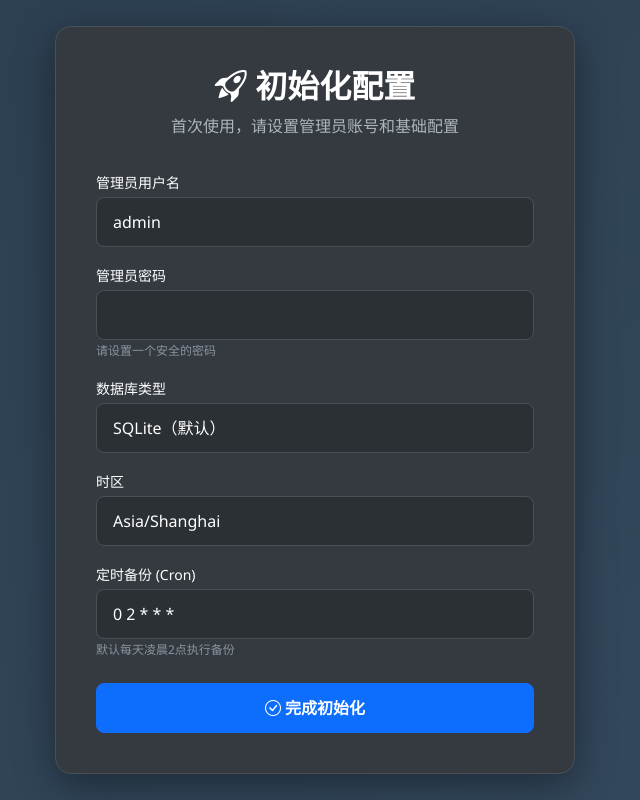
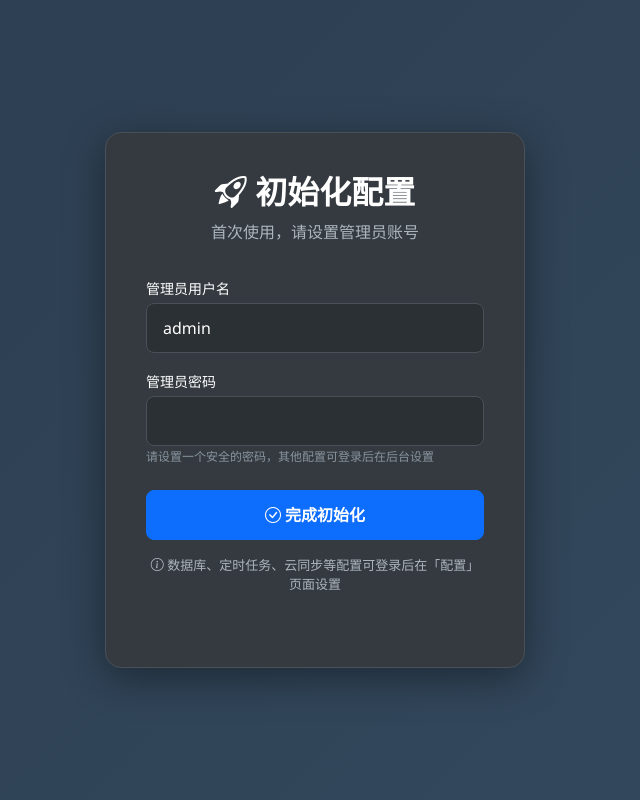
Before and after one commit to yingxiaomo/vaultwarden-backup, a FastAPI app: page /setup in a window 1280 px wide. Shown: the whole page, without its empty margins (325-965 px from the left). Run offline with FastAPI, Linux system fonts and the light colour scheme.

Commit message:
镜像瘦身+简化初始化：安装 Python 包后删除 pip/缓存，初始化只保留 root 用户配置

```diff
--- a/src/app.py
+++ b/src/app.py
@@ -186,17 +186,9 @@ async def do_setup(
     request: Request,
     web_user: str = Form(...),
     web_pass: str = Form(...),
-    db_type: str = Form("sqlite"),
-    tz: str = Form("Asia/Shanghai"),
-    cron: str = Form("0 2 * * *"),
 ):
     config = {
         "WEB_USER": web_user, "WEB_PASS": web_pass,
-        "DB_TYPE": db_type, "TZ": tz, "CRON_SCHEDULE": cron,
-        "BACKUP_PREFIX": "vaultwarden_backup",
-        "DATA_DIR": "/data", "BACKUP_DIR": "/backup",
-        "LOCAL_BACKUP_KEEP_DAYS": "15", "RUN_ON_STARTUP": "true",
-        "SQLITE_DB_FILE": "db.sqlite3",
     }
     save_config(config)
     return RedirectResponse(url="/login", status_code=303)
--- a/templates/setup.html
+++ b/templates/setup.html
@@ -7,12 +7,12 @@
 <link href="https://cdn.jsdelivr.net/npm/bootstrap@5.3.0/dist/css/bootstrap.min.css" rel="stylesheet">
 <link href="https://cdn.jsdelivr.net/npm/bootstrap-icons@1.10.5/font/bootstrap-icons.css" rel="stylesheet">
 <style>
-body{background:linear-gradient(135deg,#2c3e50,#34495e);display:flex;align-items:center;justify-content:center;min-height:100vh;margin:0;padding:20px;font-family:'Segoe UI',sans-serif}
-.setup-card{background:#343a40;color:#fff;border-radius:16px;box-shadow:0 10px 40px rgba(0,0,0,.4);padding:40px;max-width:520px;width:100%;border:1px solid #495057}
+body{background:linear-gradient(135deg,#2c3e50,#34495e);display:flex;align-items:center;justify-content:center;min-height:100vh;margin:0;padding:20px;font-family:"Segoe UI",sans-serif}
+.setup-card{background:#343a40;color:#fff;border-radius:16px;box-shadow:0 10px 40px rgba(0,0,0,.4);padding:40px;max-width:420px;width:100%;border:1px solid #495057}
 .setup-card h2{text-align:center;margin-bottom:8px;font-weight:700}
 .setup-card p{text-align:center;color:#adb5bd;margin-bottom:32px}
-.form-control,.form-select{background:#2b3035;border-color:#495057;color:#fff;border-radius:8px;padding:12px 16px}
-.form-control:focus,.form-select:focus{background:#2b3035;color:#fff;border-color:#0d6efd;box-shadow:0 0 0 3px rgba(13,110,253,.25)}
+.form-control{background:#2b3035;border-color:#495057;color:#fff;border-radius:8px;padding:12px 16px}
+.form-control:focus{background:#2b3035;color:#fff;border-color:#0d6efd;box-shadow:0 0 0 3px rgba(13,110,253,.25)}
 .form-control::placeholder{color:#8a949e}
 .form-label{font-size:14px;margin-bottom:4px}
 .btn{border-radius:8px;padding:12px;font-weight:600}
@@ -20,12 +20,13 @@ body{background:linear-gradient(135deg,#2c3e50,#34495e);display:flex;align-items
 .btn-primary:hover{background:#0b5ed7;transform:translateY(-2px);box-shadow:0 4px 12px rgba(13,110,253,.3)}
 .alert{border-radius:8px;margin-bottom:20px}
 .form-text{color:#8a949e;font-size:12px;margin-top:2px}
+.hint{text-align:center;color:#6c757d;font-size:13px;margin-top:16px}
 </style>
 </head>
 <body>
 <div class="setup-card">
 <h2><i class="bi bi-rocket-takeoff"></i> 初始化配置</h2>
-<p>首次使用，请设置管理员账号和基础配置</p>
+<p>首次使用，请设置管理员账号</p>
 {% if error %}
 <div class="alert alert-danger">{{ error }}</div>
 {% endif %}
@@ -34,30 +35,14 @@ body{background:linear-gradient(135deg,#2c3e50,#34495e);display:flex;align-items
 <label class="form-label">管理员用户名</label>
 <input type="text" class="form-control" name="web_user" value="admin" required>
 </div>
-<div class="mb-3">
+<div class="mb-4">
 <label class="form-label">管理员密码</label>
 <input type="password" class="form-control" name="web_pass" required>
-<div class="form-text">请设置一个安全的密码</div>
-</div>
-<div class="mb-3">
-<label class="form-label">数据库类型</label>
-<select class="form-select" name="db_type">
-<option value="sqlite" selected>SQLite（默认）</option>
-<option value="mysql">MySQL</option>
-<option value="postgres">PostgreSQL</option>
-</select>
-</div>
-<div class="mb-3">
-<label class="form-label">时区</label>
-<input type="text" class="form-control" name="tz" value="Asia/Shanghai">
-</div>
-<div class="mb-4">
-<label class="form-label">定时备份 (Cron)</label>
-<input type="text" class="form-control" name="cron" value="0 2 * * *">
-<div class="form-text">默认每天凌晨2点执行备份</div>
+<div class="form-text">请设置一个安全的密码，其他配置可登录后在后台设置</div>
 </div>
 <button type="submit" class="btn btn-primary w-100"><i class="bi bi-check-circle"></i> 完成初始化</button>
 </form>
+<p class="hint"><i class="bi bi-info-circle"></i> 数据库、定时任务、云同步等配置可登录后在「配置」页面设置</p>
 </div>
 <script src="https://cdn.jsdelivr.net/npm/bootstrap@5.3.0/dist/js/bootstrap.bundle.min.js"></script>
 </body>
```
Also changed, not shown: 1 other file.
